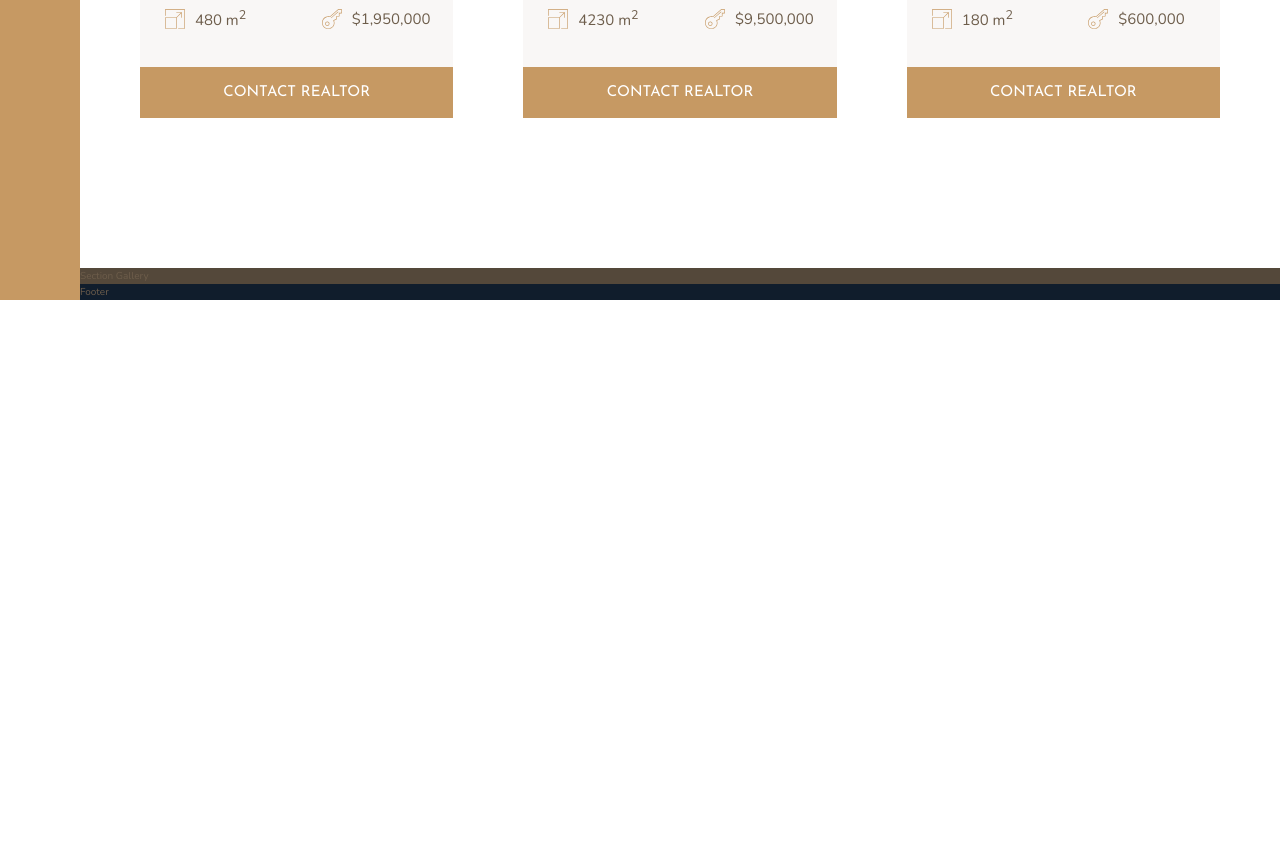
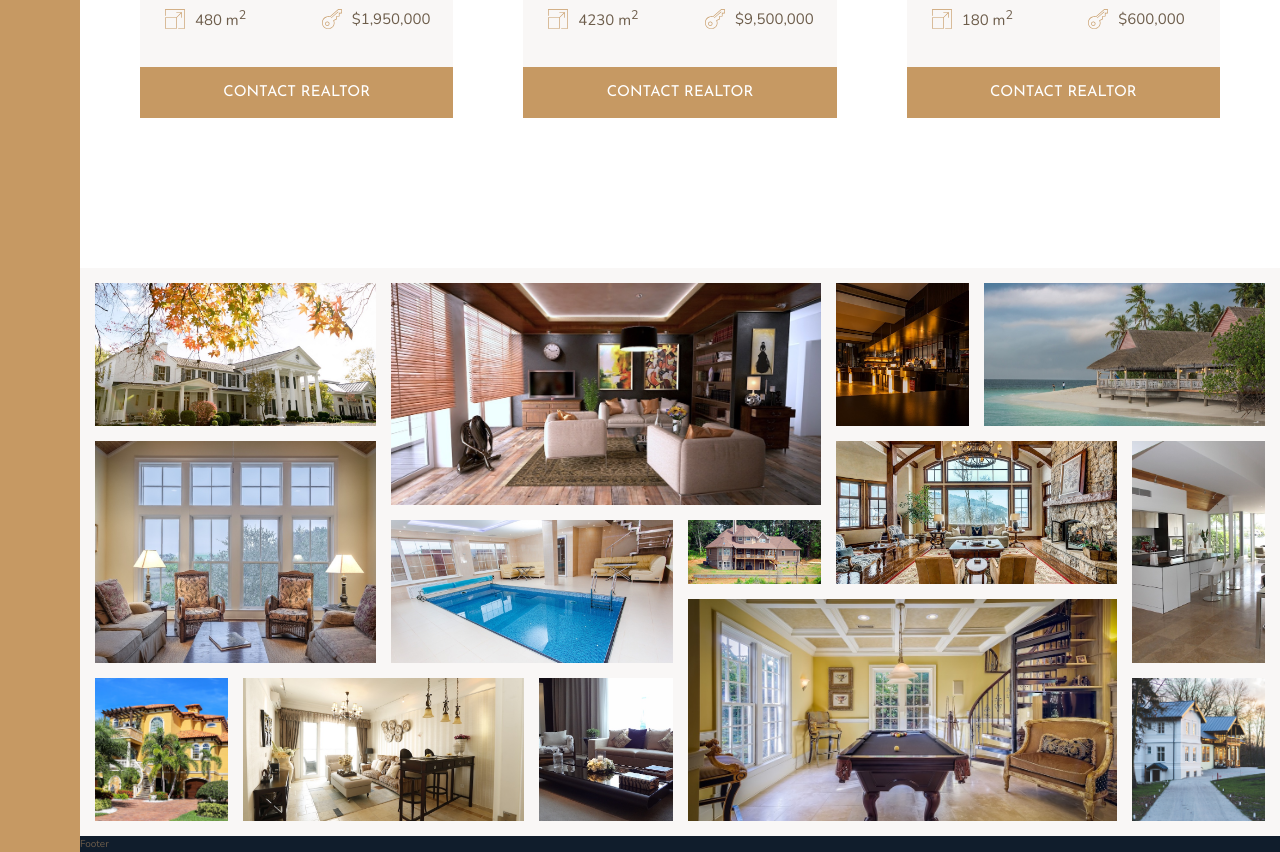
Before and after one commit to vitsafarik/Nexter-Project, a website: page index.html in a window 1280 px wide. Shown: the part 2804-3656 px from the top of the page. Before the commit the page ends 3104 px from the top, so only its background shows below. Drawn offline with nearby package versions, Linux system fonts and the light colour scheme.

Commit message:
building the gallery

```diff
--- a/index.html
+++ b/index.html
@@ -312,7 +312,63 @@
     </section>
 
     <section class="gallery">
-        Section Gallery
+
+        <figure class="gallery__item gallery__item--1">
+            <img src="img/gal-1.jpeg" alt="Gallery img 1" class="gallery__img">
+        </figure>
+
+        <figure class="gallery__item gallery__item--2">
+            <img src="img/gal-2.jpeg" alt="Gallery img 2" class="gallery__img">
+        </figure>
+
+        <figure class="gallery__item gallery__item--3">
+            <img src="img/gal-3.jpeg" alt="Gallery img 3" class="gallery__img">
+        </figure>
+
+        <figure class="gallery__item gallery__item--4">
+            <img src="img/gal-4.jpeg" alt="Gallery img 4" class="gallery__img">
+        </figure>
+
+        <figure class="gallery__item gallery__item--5">
+            <img src="img/gal-5.jpeg" alt="Gallery img 5" class="gallery__img">
+        </figure>
+
+        <figure class="gallery__item gallery__item--6">
+            <img src="img/gal-6.jpeg" alt="Gallery img 6" class="gallery__img">
+        </figure>
+
+        <figure class="gallery__item gallery__item--7">
+            <img src="img/gal-7.jpeg" alt="Gallery img 7" class="gallery__img">
+        </figure>
+
+        <figure class="gallery__item gallery__item--8">
+            <img src="img/gal-8.jpeg" alt="Gallery img 8" class="gallery__img">
+        </figure>
+
+        <figure class="gallery__item gallery__item--9">
+            <img src="img/gal-9.jpeg" alt="Gallery img 9" class="gallery__img">
+        </figure>
+
+        <figure class="gallery__item gallery__item--10">
+            <img src="img/gal-10.jpeg" alt="Gallery img 10" class="gallery__img">
+        </figure>
+
+        <figure class="gallery__item gallery__item--11">
+            <img src="img/gal-11.jpeg" alt="Gallery img 11" class="gallery__img">
+        </figure>
+
+        <figure class="gallery__item gallery__item--12">
+            <img src="img/gal-12.jpeg" alt="Gallery img 12" class="gallery__img">
+        </figure>
+
+        <figure class="gallery__item gallery__item--13">
+            <img src="img/gal-13.jpeg" alt="Gallery img 13" class="gallery__img">
+        </figure>
+
+        <figure class="gallery__item gallery__item--14">
+            <img src="img/gal-14.jpeg" alt="Gallery img 14" class="gallery__img">
+        </figure>
+
     </section>
 
     <footer class="footer">
--- a/sass/_gallery.scss
+++ b/sass/_gallery.scss
@@ -1,4 +1,76 @@
 .gallery {
-  background-color: $color-grey-dark-1;
+  background-color: $color-grey-light-1;
   grid-column: full-start / full-end;
+
+  display: grid;
+  grid-template-columns: repeat(8, 1fr);
+  grid-template-rows: repeat(7, 5vw);
+  grid-gap: 1.5rem;
+  padding: 1.5rem;
+
+  &__item {
+    &--1 {
+      grid-row: 1 / span 2;
+      grid-column: 1 / span 2;
+    }
+    &--2 {
+      grid-row: 1 / span 3;
+      grid-column: 3 / span 3;
+    }
+    &--3 {
+      grid-row: 1 / span 2;
+      grid-column: 6 / span 1;
+    }
+    &--4 {
+      grid-row: 1 / span 2;
+      grid-column: 7 / span 2;
+    }
+    &--5 {
+      grid-row: 3 / span 3;
+      grid-column: 1 / span 2;
+    }
+    &--6 {
+      grid-row: 4 / span 2;
+      grid-column: 3 / span 2;
+    }
+    &--7 {
+      grid-row: 4 / span 1;
+      grid-column: 5 / span 1;
+    }
+    &--8 {
+      grid-row: 3 / span 2;
+      grid-column: 6 / span 2;
+    }
+    &--9 {
+      grid-row: 3 / span 3;
+      grid-column: 8 / span 1;
+    }
+    &--10 {
+      grid-row: 6 / span 2;
+      grid-column: 1 / span 1;
+    }
+    &--11 {
+      grid-row: 6 / span 2;
+      grid-column: 2 / span 2;
+    }
+    &--12 {
+      grid-row: 6 / span 2;
+      grid-column: 4 / span 1;
+    }
+    &--13 {
+      grid-row: 5 / span 3;
+      grid-column: 5 / span 3;
+    }
+    &--14 {
+      grid-row: 6 / span 2;
+      grid-column: 8 / span 1;
+    }
+  }
+
+  &__img {
+    width: 100%;
+    height: 100%;
+    object-fit: cover;
+    display: block;
+  }
 }
```
Also changed, not shown: css/style.css.
